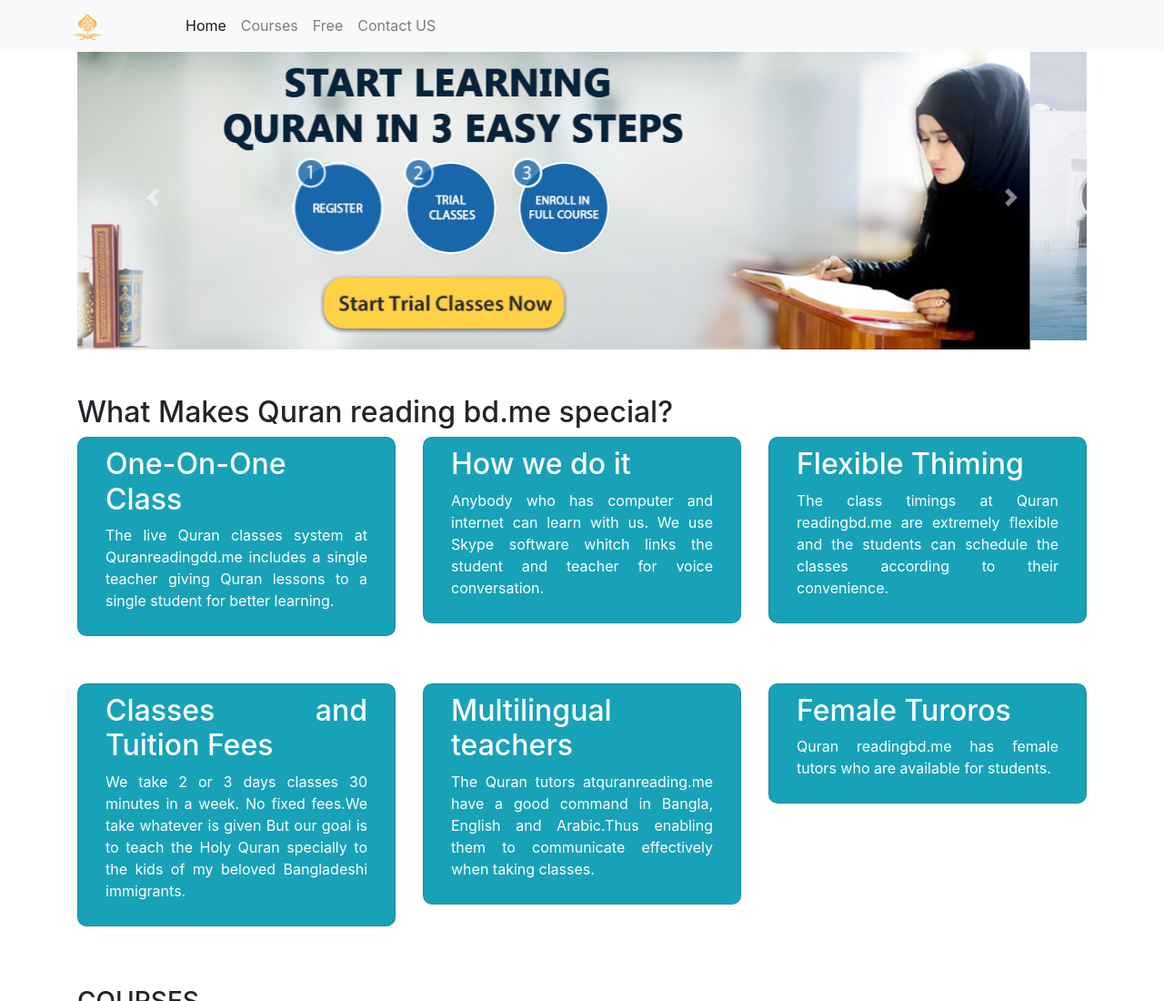
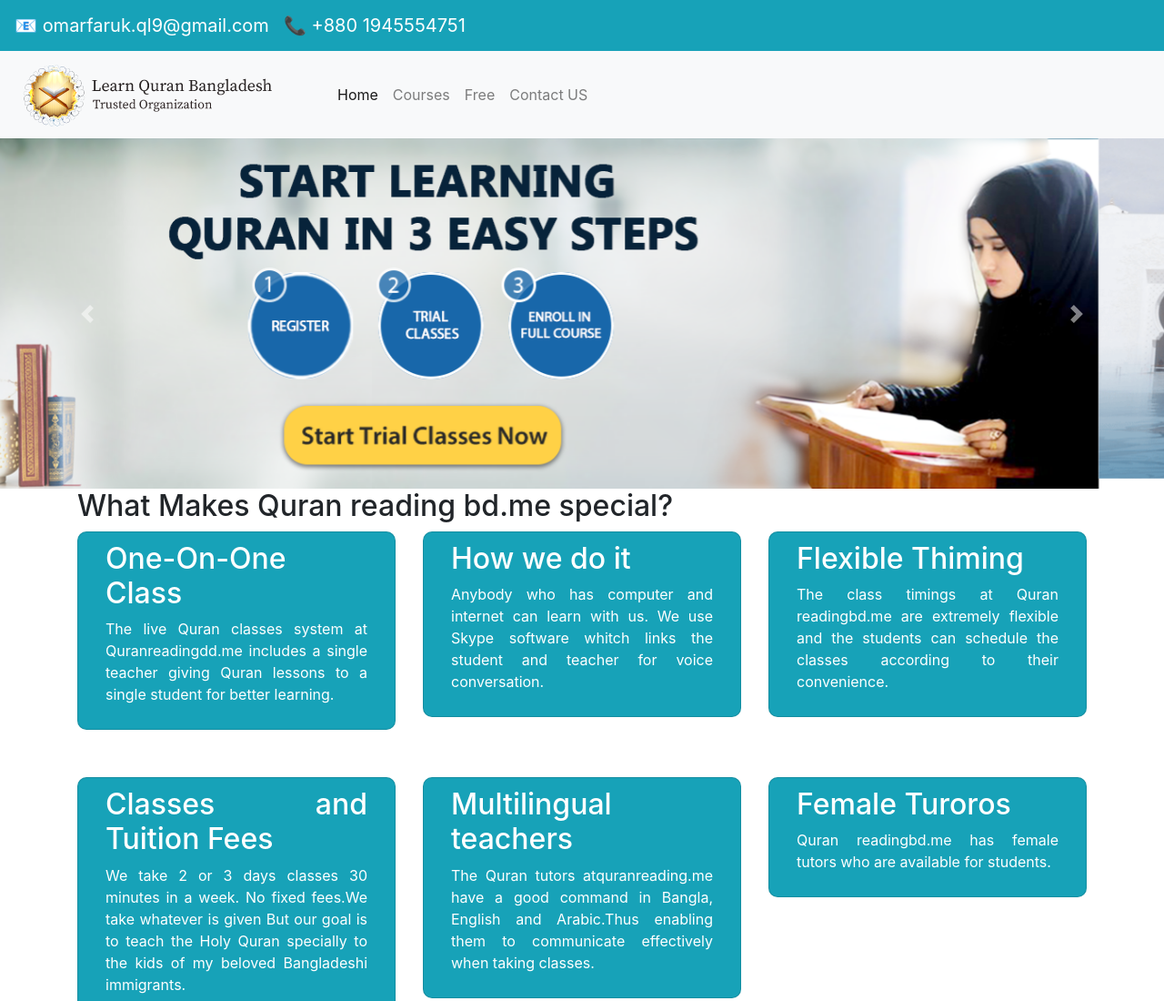
Before and after one commit to SUJON75/Quran-Reading, a plain HTML site: page index.html in a window 1280 px wide. Shown: the top 1100 px of the page at 91% size. Drawn offline with nearby package versions, Linux system fonts and the light colour scheme.

Commit message:
mail add

```diff
--- a/index.html
+++ b/index.html
@@ -8,10 +8,15 @@
     <link rel="stylesheet" href="style.css">
 </head>
 <body>
-    <div class="container">
-        <nav class="navbar navbar-expand-lg navbar-light fixed-top bg-light">
+  <!-- As a link -->
+<nav class="navbar navbar-light d-flex justify-content-start align-items-center bg-info">
+  <a class="navbar-brand text-white email" href="">📧  omarfaruk.ql9@gmail.com</a>
+  <a class="navbar-brand text-white call" href="">📞  +880 1945554751</a>
+</nav>
+
+<nav class="navbar navbar-expand-lg navbar-light bg-light">
   <a class="navbar-brand" href="#">
-                <img src="image/logo.png" alt=""></a>
+    <img src="image/logo3.png" alt=""></a>
       <button class="navbar-toggler" type="button" data-toggle="collapse" data-target="#navbarNav" aria-controls="navbarNav" aria-expanded="false" aria-label="Toggle navigation">
         <span class="navbar-toggler-icon"></span>
       </button>
@@ -34,7 +39,7 @@
     </nav>
     </div>
 
-    <div class="container">
+    <div class="">
         <div id="carouselExampleControls" class="carousel slide" data-ride="carousel">
             <div class="carousel-inner">
               <div class="carousel-item active">
@@ -177,7 +182,7 @@
             <div class="d-flex justify-content-between align-items-center card text-white cat1">
               <h1>
 
-                <a class="btn btn-primary" href="https://www.skype.com/en/" role="button">SKYPE ID</a>
+                <a class="btn btn-primary" href="https://join.skype.com/invite/NuMlqsdGTQPt" role="button">SKYPE ID</a>
               </h1>
               <img src="image/skype.png" alt="">
             </div>
```
Also changed, not shown: image/logo1.png (added), image/logo2.png (added), image/logo3.png (added), image/logo4.png (added). Lines whose indentation alone changed are shown as unchanged.
